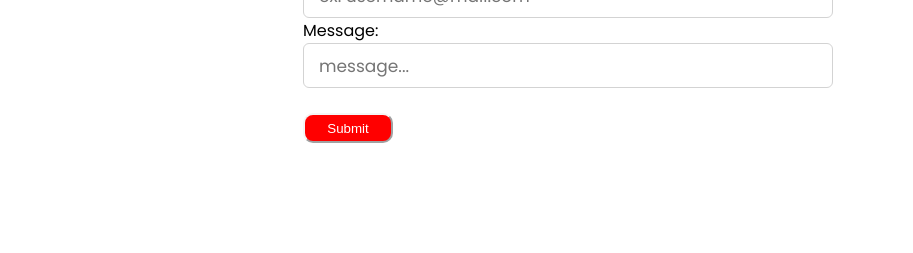
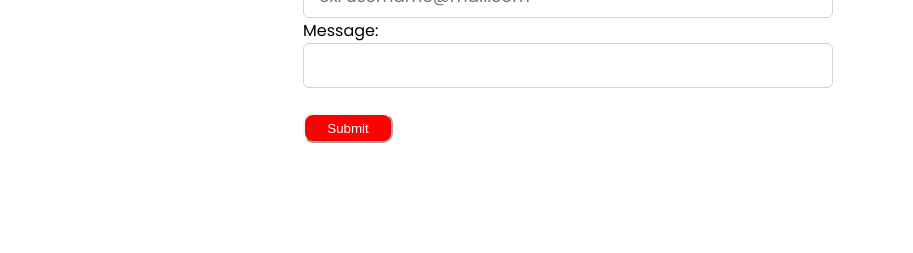
Before and after one commit to akash7shetty/Portfolio, a plain HTML site: page index.html in a window 1280 px wide. Shown: the part 3986-4239 px from the top of the page, 367-1280 px from the left. Drawn offline with nearby package versions, Linux system fonts and the light colour scheme.

Commit message:
Update index.html

```diff
--- a/index.html
+++ b/index.html
@@ -295,7 +295,7 @@
                             <label>Email:</label>
                             <input type="email" name="email" placeholder="ex. username@mail.com" /><br>
                             <label>Message:</label>
-                            <input type="text" name="message" placeholder="message..."/><br><br>
+                            <input type="text" name="message"/><br><br>
                             <button id="my-form-button" class="formsub">Submit</button>
                         </div>
                     </form>
```
